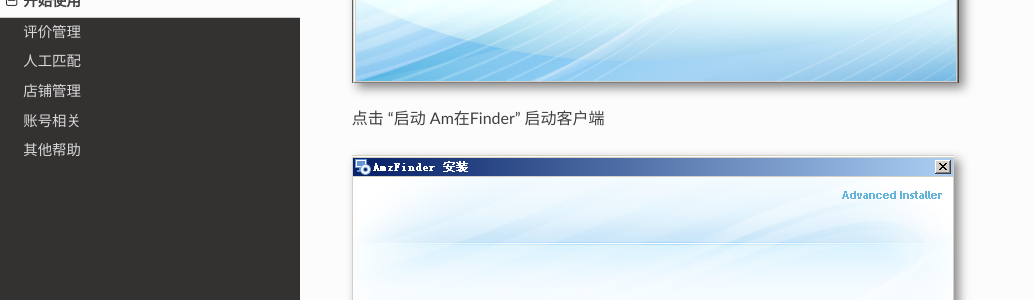
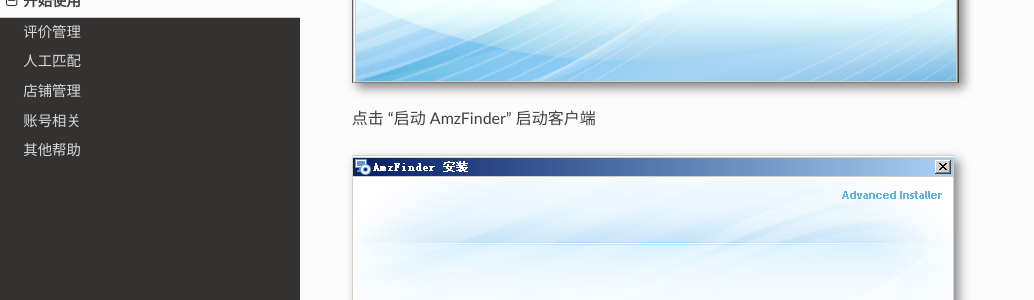
Before and after one commit to funet/AmzFinderHelp, an MkDocs documentation site: the page built from docs/start.md, in a window 1280 px wide and 900 px high, scrolled down 7502 px. Shown: the part 149-449 px from the top of the window, without its empty margins (0-1034 px from the left). Built offline with MkDocs 1.6.1, drawn with Linux system fonts in a browser that asks for light colours; nearby versions of some CDN libraries; old or Windows-style settings are respelled for this version of MkDocs.

Commit message:
修正文字错误

```diff
--- a/docs/start.md
+++ b/docs/start.md
@@ -84,7 +84,7 @@
 
 ![Install](img/install9.png)
 
-点击 “启动 Am在Finder” 启动客户端
+点击 “启动 AmzFinder” 启动客户端
 
 ![Install](img/install10.png)
 
```
Also changed, not shown: site/index.html, site/mkdocs/search_index.json, site/start/index.html.
